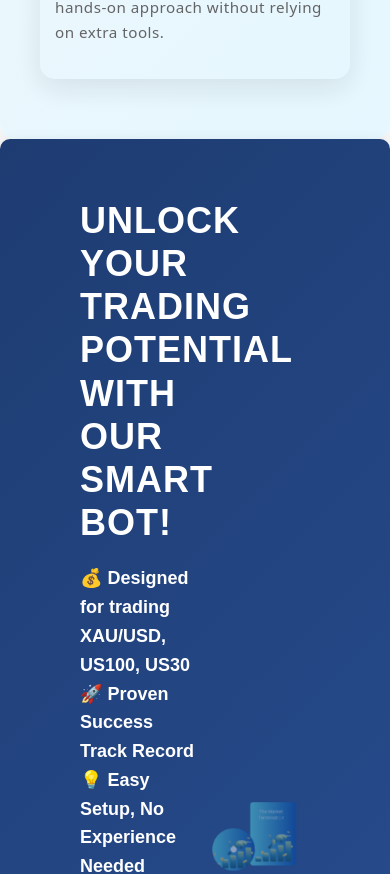
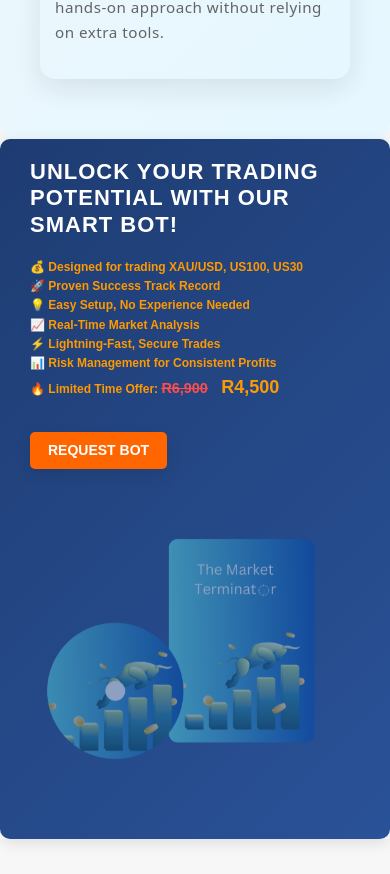
Before and after one commit to NaumM09/forexfuturecrypto, a React (Create React App) app: page / in a window 390 px wide. Shown: the part 4633-5507 px from the top of the page. Built offline with nearby package versions, Linux system fonts and the light colour scheme.

Commit message:
optimised for mobile

```diff
--- a/src/styles/BotAd.css
+++ b/src/styles/BotAd.css
@@ -1,4 +1,4 @@
-/* BotAdvertisement Styling */
+/* Base Styles for the Bot Advertisement */
 .bot-ad {
     display: flex;
     justify-content: space-between;
@@ -11,6 +11,7 @@
     font-family: 'Poppins', sans-serif;
     position: relative;
     overflow: hidden;
+    flex-wrap: wrap; /* Allow content to wrap on smaller screens */
   }
 
   .bot-content {
@@ -29,6 +30,22 @@
     animation: slideInLeft 1s ease-out;
   }
 
+  /* Styling for price offer */
+.original-price {
+    color: #ff4d4d; /* Red for strikethrough price */
+    font-size: 1.2em;
+    font-weight: bold;
+    text-decoration: line-through;
+    margin-right: 10px;
+  }
+
+  .discounted-price {
+    color: #ff9900; /* Orange for discounted price */
+    font-size: 1.5em;
+    font-weight: bold;
+    animation: popIn 0.5s ease-out;
+  }
+
   .bot-description {
     font-size: 18px;
     line-height: 1.6;
@@ -39,12 +56,12 @@
   }
 
   .bot-description strong {
-    color: #fff;
+    color: #ff9900;
     font-weight: 600;
   }
 
   .cta-button {
-    background-color: #ff9900;
+    background-color: #ff6600;
     color: #fff;
     font-size: 20px;
     font-weight: bold;
@@ -56,6 +73,7 @@
     transition: transform 0.3s ease, background-color 0.3s ease;
     box-shadow: 0 5px 15px rgba(0, 0, 0, 0.1);
     animation: zoomIn 0.5s ease-out;
+    display: inline-block;
   }
 
   .cta-button:hover {
@@ -75,34 +93,84 @@
     animation: floatIn 2s ease-out infinite;
   }
 
-  /* Styling for price offer */
-.original-price {
-    color: #ff4d4d; /* Red for strikethrough price */
-    font-size: 1.2em;
-    font-weight: bold;
-    text-decoration: line-through;
-    margin-right: 10px;
-  }
+  /* Responsive Media Queries */
+  @media (max-width: 1024px) {
+    .bot-ad {
+      padding: 40px 60px;
+      flex-direction: column;
+      text-align: center;
+    }
 
-  .discounted-price {
-    color: #ff9900; /* Orange for discounted price */
-    font-size: 1.5em;
-    font-weight: bold;
-    animation: popIn 0.5s ease-out;
-  }
+    .bot-content {
+      max-width: 100%;
+      margin-bottom: 20px;
+    }
 
-  /* Animation for the discounted price */
-  @keyframes popIn {
-    0% {
-      transform: scale(0.8);
-      opacity: 0;
+    .bot-title {
+      font-size: 28px;
     }
-    100% {
-      transform: scale(1);
-      opacity: 1;
+
+    .bot-description {
+      font-size: 16px;
+    }
+
+    .cta-button {
+      font-size: 18px;
+      padding: 12px 25px;
+    }
+
+    .bot-animation {
+      max-width: 80%;
     }
   }
 
+  @media (max-width: 768px) {
+    .bot-ad {
+      padding: 30px 40px;
+    }
+
+    .bot-title {
+      font-size: 24px;
+    }
+
+    .bot-description {
+      font-size: 14px;
+    }
+
+    .cta-button {
+      font-size: 16px;
+      padding: 10px 20px;
+    }
+
+    .bot-animation {
+      max-width: 90%;
+    }
+  }
+
+  @media (max-width: 480px) {
+    .bot-ad {
+      padding: 20px 30px;
+    }
+
+    .bot-title {
+      font-size: 22px;
+    }
+
+    .bot-description {
+      font-size: 12px;
+    }
+
+    .cta-button {
+      font-size: 14px;
+      padding: 8px 18px;
+    }
+
+    .bot-animation {
+      max-width: 100%;
+    }
+  }
+
+  /* Keyframe Animations */
   @keyframes slideInLeft {
     0% {
       transform: translateX(-100%);
```
